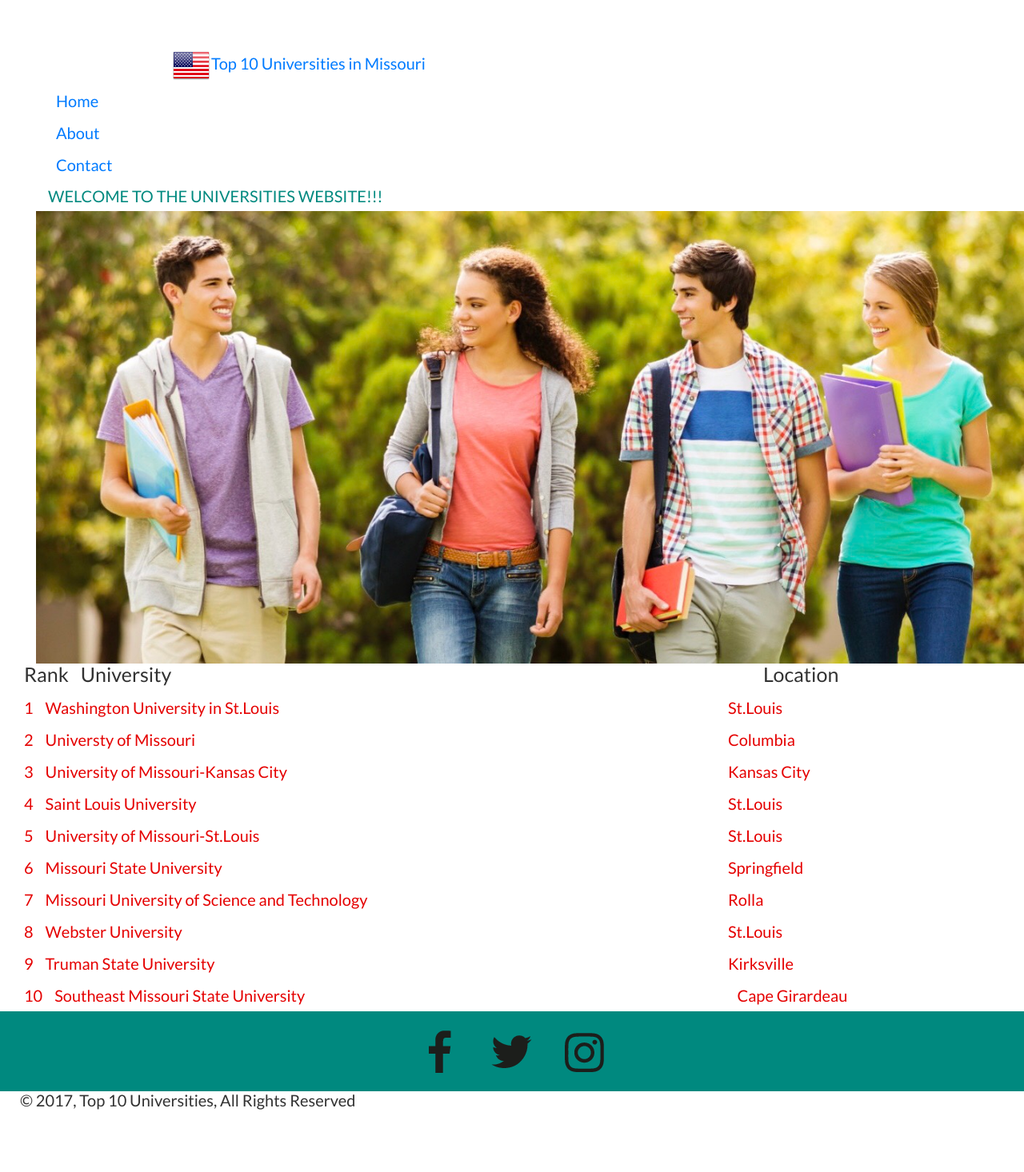
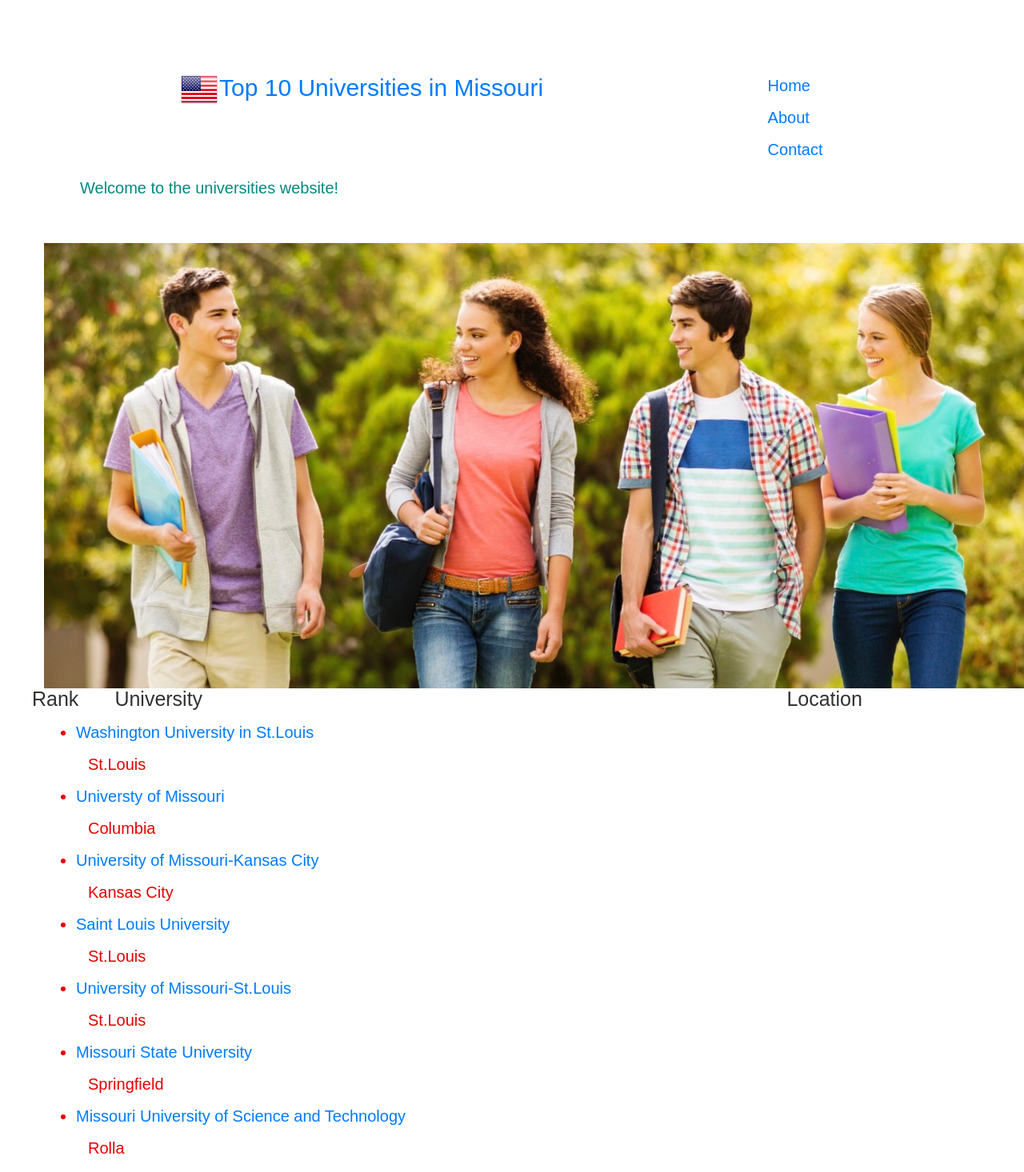
Before and after one commit to icusick/missouri-universities, a React (Create React App) app: page / in a window 1280 px wide. Shown: the top 1466 px of the page at 80% size. Before the commit the page ends 1395 px from the top, so only its background shows below. Built offline with nearby package versions, Linux system fonts and the light colour scheme.

Commit message:
new changes

```diff
--- a/src/App.css
+++ b/src/App.css
@@ -24,35 +24,43 @@
 }
 
 body {
-  font-family:"Lato", sans-serif;
+  font-family:"Oswald ", sans-serif;
   font-size: 20px;
   color: #e50000;
   line-height: 40px;
+  margin: 0;
+  padding: 70px 10px 5px;
 }
 
 h1 {
   font-size: 20px;
   color: #00897f;
   margin-left: 30px;
-  padding-left: 30px;
+  padding-left: 60px;
+  padding-bottom: 50px;
 }
 
 h2 {
   font-size: 25px;
    color: #323232;
+   padding-right: 30px;
+
+
 }
 
 h3 {
   justify-content: left;
   margin-left: 25px;
-  font-size: 20px;
+  font-size: 25px;
   color: #323232;
+  padding-right: 30px;
 }
 
 .navbar-brand {
- padding-top: 50px;
- padding-bottom: 0;
+ padding-top: 10px;
+ padding-bottom: 80px;
  padding-left: 200px;
+ font-size: 30px;
  }
 
 .navbar-brand img{
@@ -82,3 +90,13 @@
   justify-content: center;
   align-items: center;
 }
+
+.container{
+  width:1%;
+}
+
+.contact_info {
+  color: #00897f;
+padding-left: 50px;
+
+}
--- a/src/App.js
+++ b/src/App.js
@@ -5,53 +5,54 @@
 import Home from './components/Home';
 import About from './components/About';
 import Contact from './components/Contact';
-
-
+import AllUniversities from './components/AllUniversities';
 import { Switch, Route } from 'react-router-dom'
 import { Link } from 'react-router-dom';
 
 
 class App extends Component{
 
-     data = [
-              {rank: 1, name: " Washington University in St.Louis", location: "St.Louis"},
-              {rank: 2, name: " Universty of Missouri", location: "Columbia"},
-              {rank: 3, name: " University of Missouri-Kansas City", location: "Kansas City"},
-              {rank: 4, name: " Saint Louis University", location: "St.Louis"},
-              {rank: 5, name: " University of Missouri-St.Louis", location: "St.Louis"},
-              {rank: 6, name: " Missouri State University", location: "Springfield"},
-              {rank: 7, name: " Missouri University of Science and Technology", location: "Rolla"},
-              {rank: 8, name: " Webster University", location: "St.Louis"},
-              {rank: 9, name: " Truman State University", location: "Kirksville"},
-              {rank:10, name: " Southeast Missouri State University", location:"Cape Girardeau"}
-   ];
+   //   data = [
+   //            {rank: 1, name: " Washington University in St.Louis", location: "St.Louis"},
+   //            {rank: 2, name: " Universty of Missouri", location: "Columbia"},
+   //            {rank: 3, name: " University of Missouri-Kansas City", location: "Kansas City"},
+   //            {rank: 4, name: " Saint Louis University", location: "St.Louis"},
+   //            {rank: 5, name: " University of Missouri-St.Louis", location: "St.Louis"},
+   //            {rank: 6, name: " Missouri State University", location: "Springfield"},
+   //            {rank: 7, name: " Missouri University of Science and Technology", location: "Rolla"},
+   //            {rank: 8, name: " Webster University", location: "St.Louis"},
+   //            {rank: 9, name: " Truman State University", location: "Kirksville"},
+   //            {rank:10, name: " Southeast Missouri State University", location:"Cape Girardeau"}
+   // ];
+   data = [""];
 
    render() {
-
 
        return (
  <div className="whole component">
                <Header />
                <Main/>
 
+
             <div className=" container-fluid">
-
                  <div classname="col-md-12"><img src="images/students.jpg" alt="Walking students"/></div>
                     <div className="row">
                        <div className="col-md-offset-1"><h2> Rank</h2></div>
                        <div className="col-md-8"><h2>University</h2> </div>
-
-                       <div className="col-md-3"><h2>Location</h2> </div>
+                       <div className="col-md-3"><h2>Location</h2></div>
                     </div>
 
 
+             <AllUniversities/>
 
 
          {this.data.map(function(University, index){
             return (
              <div className="row" key={ index }>
                  <div className="col-md-offset-1">{University.rank}</div>
-                 <div className="col-md-8">{University.name}</div>
+                 <div className="col-md-8">
+                  <a href={index}>{University.name}</a>
+                 </div>
                  <div className="col-md-3">{University.location}</div>
             </div>);
         })}
@@ -61,19 +62,15 @@
 
 
       <div className="socialMedia">
-
-
             <div className="row">
                  <div className="col-md-4"><img src="images/social_facebook.png" alt="Facebook"/></div>
                  <div className="col-md-4"><img src="images/social_twitter.png" alt="Twitter"/></div>
                  <div className="col-md-4"><img src="images/social_instagram.png" alt="Instagram"/></div>
 
-
-
             </div>
 
     </div>
-        <h3>&copy; 2017,  <span>Top 10 Universities</span>,  All Rights Reserved </h3>
+        <h3>Copyright &copy; 2017,  <span>Top 10 Universities</span>,  All Rights Reserved </h3>
 </div>
 
 
--- a/src/api.js
+++ b/src/api.js
@@ -1,4 +1,4 @@
-const UniversityAPI = {
+export const UniversityAPI = {
 
   data: [
     {rank: 1, name: " Washington University in St.Louis", location: "St.Louis"},
@@ -11,20 +11,11 @@
     {rank: 8, name: " Webster University", location: "St.Louis"},
     {rank: 9, name: " Truman State University", location: "Kirksville"},
     {rank:10, name: " Southeast Missouri State University", location: "Cape Girardeau"}
-    ];
+  ],
 
-
-
-
-
-
-
-
-  all: function() { return this.universities},
+  all: function() { return this.data},
   get: function(index) {
-    const isUniversity = u => u.number === index
-    return this.universities.find(isUniversity)
+    const isUniversity = u => u.index === index
+    return this.data.find(isUniversity)
   }
-}
-
-export default UniversityAPI
+};
--- a/src/components/AllUniversities.js
+++ b/src/components/AllUniversities.js
@@ -1,5 +1,5 @@
 import React from 'react'
-import UniversityAPI from '../api'
+import {UniversityAPI} from '../api'
 import { Link } from 'react-router-dom'
 
 // The AllUniversities iterates over all of the universities and creates
@@ -8,10 +8,15 @@
   <div>
    <ul>
      {
-       UniversitiyAPI.all().map(u => (
+       UniversityAPI.all().map(u => (
+
          <li key={u.index}>
+
            <Link to={`/university/${u.index}`}>{u.name}</Link>
+           <div className="col-md-3 offset-md-8">{u.location}</div>
+
          </li>
+
        ))
      }
    </ul>
--- a/src/components/Contact.js
+++ b/src/components/Contact.js
@@ -1,11 +1,11 @@
 import React, { Component} from 'react';
 
 const Contact = () => (
-  <div>
+  <div className="contact_info">
     <ul>
-      <li>By Mail ..... </li>
-      <li>By Phone  (314) 932-2370</li>
-      <li>By e-mail:  hasvart@gmail.com </li>
+      <li> Mail:     </li>
+      <li> Phone:  (314) 932-2370</li>
+      <li> E-mail:  hasvart@gmail.com </li>
     </ul>
   </div>
 )
--- a/src/components/Home.js
+++ b/src/components/Home.js
@@ -2,7 +2,7 @@
 
 const Home = () => (
   <div>
-    <h1>WELCOME TO THE UNIVERSITIES WEBSITE!!!</h1>
+    <h1>Welcome to the universities website!</h1>
   </div>
 
 )
--- a/src/components/Main.js
+++ b/src/components/Main.js
@@ -1,5 +1,5 @@
 import React from 'react'
-import { Switch, Route } from 'react-router-dom'
+import { BrowserRouter, Switch, Route } from 'react-router-dom'
 import Home from './Home'
 import About from './About'
 import  Contact from './Contact'
@@ -11,11 +11,13 @@
 // when the pathname is exactly the string "/"
 const Main = () => (
   <main>
+  <BrowserRouter>
     <Switch>
       <Route exact path='/' component={Home}/>
       <Route path='/about' component={About}/>
       <Route path='/contact' component={Contact}/>
     </Switch>
+    </BrowserRouter>
   </main>
 )
 
--- a/src/components/University.js
+++ b/src/components/University.js
@@ -5,7 +5,7 @@
 // The University looks up the university using the number parsed from
 // the URL's pathname. If no university is found with the given
 // index, then a "university not found" message is displayed.
-const University = (props) => {
+class University extends Component {
   const university = UniversityAPI.get(
     parseInt(props.match.params.number, 10)
   )
```
Lines whose indentation alone changed are shown as unchanged.
